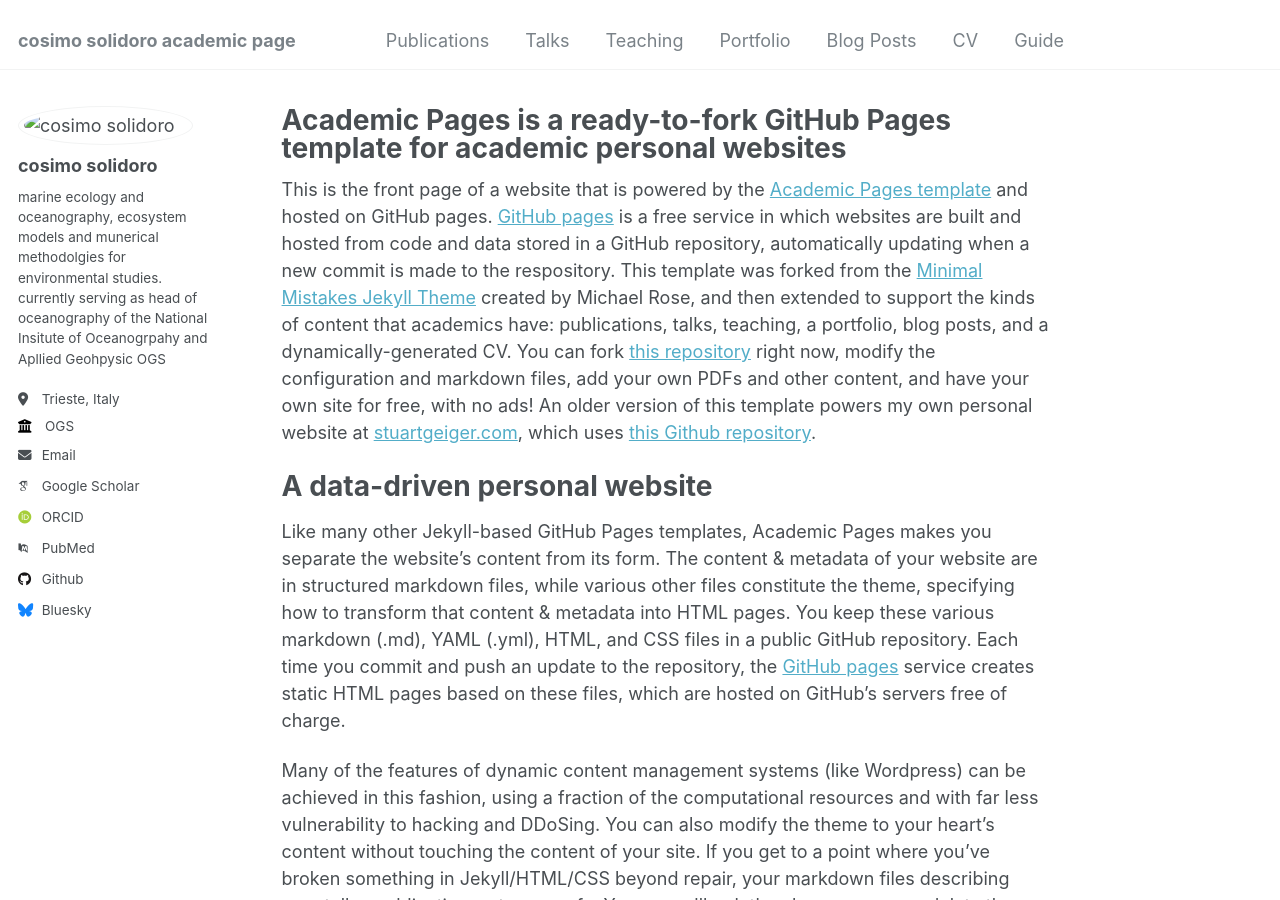
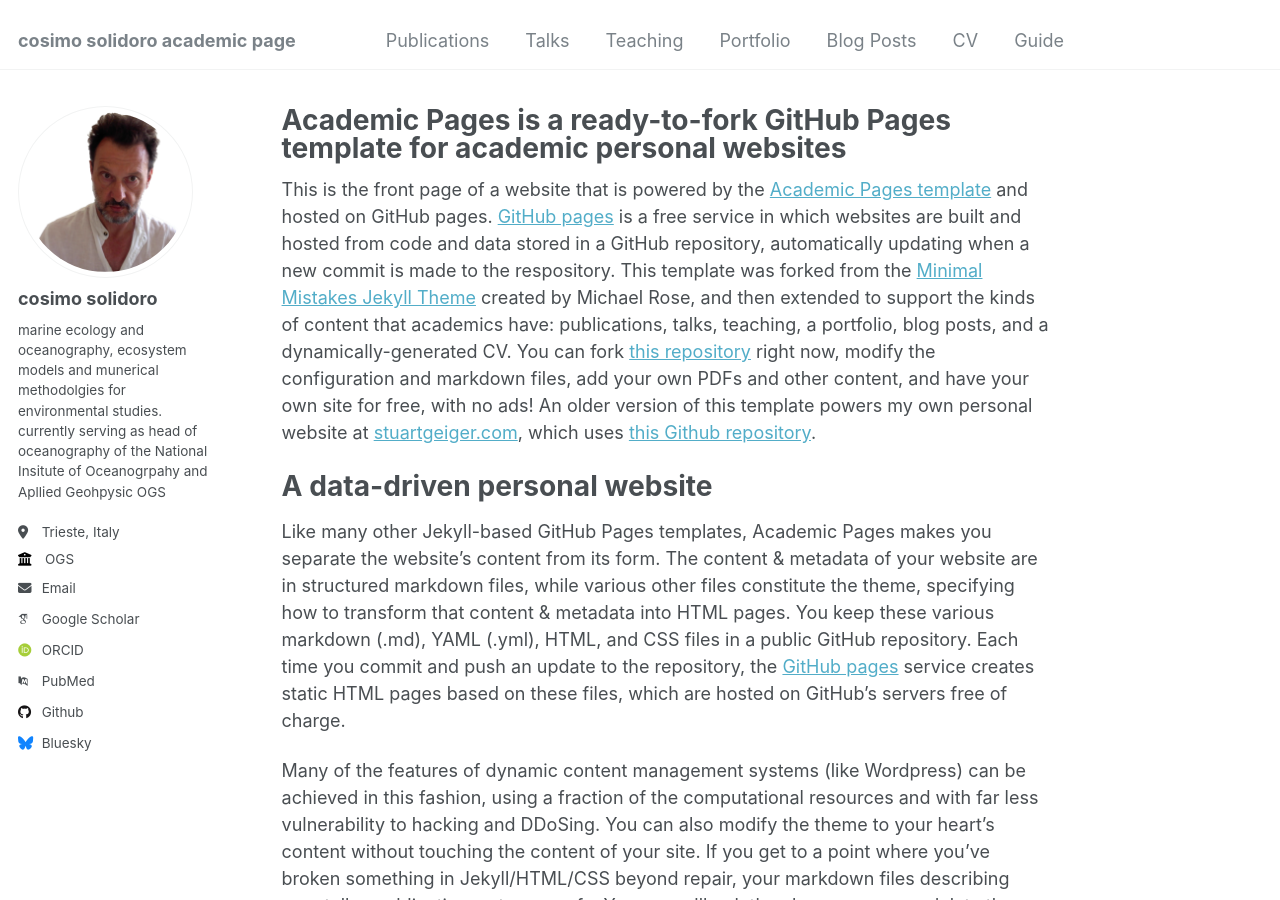
Before and after one commit to csolidoro/csolidoro.github.io, a Jekyll site: the page built from _pages/about.md, in a window 1280 px wide and 900 px high. Built offline with Jekyll 4.4.1, drawn with Linux system fonts in a browser that asks for light colours; some web fonts are replaced.

Commit message:
Update _config.yml

```diff
--- a/_config.yml
+++ b/_config.yml
@@ -21,7 +21,7 @@ repository               : "academicpages/academicpages.github.io"
 #               Additional customization can be done by editing /_includes/author-profile.html
 author:
   # Biographic information
-  avatar           : "images/cosimo_lavagna.png"
+  avatar           : "cosimo_lavagna.png"
   name             : "cosimo solidoro"
   pronouns         : # example: "she/her"
   bio              : "marine ecology and oceanography, ecosystem models and munerical methodolgies for environmental studies.
```
